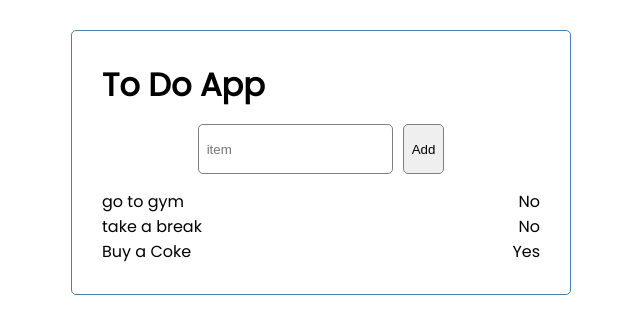
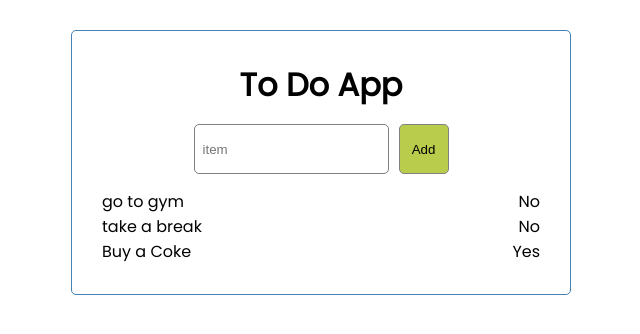
Before and after one commit to Mr-Zee/list-Items, a React (Create React App) app: page / in a window 1280 px wide. Shown: the top 334 px of the page, without its empty margins (319-959 px from the left). Built offline with nearby package versions, Linux system fonts and the light colour scheme.

Commit message:
add item functionality

```diff
--- a/src/App.js
+++ b/src/App.js
@@ -1,22 +1,11 @@
 import Header from "./components/Header";
 import Main from "./components/Main";
-import Task from "./components/Task";
 
-// const tasks = ["meeting 10am", "gym 6m", "party 10pm"];
-const tasks = [
-  { id: 1 ,title: "go to gym", isCompleted: false },
-  { id: 2 ,title: "take a break", isCompleted: false },
-  { id: 3 ,title: "Buy a Coke", isCompleted: true },
-];
 const App = () => {
   return (
     <div className="container">
       <Header />
       <Main />
-
-      {tasks.map((item,index) => (
-        <Task title={item.title} isCompleted={item.isCompleted} key={index}/>
-      ))}
     </div>
   );
 };
--- a/src/components/Main.js
+++ b/src/components/Main.js
@@ -1,10 +1,44 @@
+import React, { useState } from "react";
+import Task from "./Task";
+
+// const tasks = ["meeting 10am", "gym 6m", "party 10pm"]
+
 const Main = () => {
+  const [tasks, setTasks] = useState([
+    { title: "go to gym", isCompleted: false },
+    { title: "take a break", isCompleted: false },
+    { title: "Buy a Coke", isCompleted: true },
+  ]);
+
+  const formSubmit = (e) => {
+    e.preventDefault();
+    let newItem = {
+      title: e.target.elements[0].value,
+      isCompleted: false,
+    };
+    setTasks([...tasks, newItem]);
+  };
+
   return (
     <div className="main">
-      <form className="new-task-form">
-        <input className="new-input-task" type="text" placeholder="item" />
-        <input className="add-button" type="button" value="Add" />
+      <form className="new-task-form" onSubmit={(e) => formSubmit(e)}>
+        <input
+          className="new-input-task"
+          type="text"
+          placeholder="item"
+          name="task"
+        />
+        <input className="add-button" type="submit" value="Add" />
       </form>
+      {tasks.map((item, index) => {
+        return (
+          <Task
+            title={item.title}
+            isCompleted={item.isCompleted}
+            key={item.title}
+          />
+        );
+      })}
     </div>
   );
 };
--- a/src/index.css
+++ b/src/index.css
@@ -34,9 +34,16 @@ body {
     border: 1px solid grey;
 }
 
-.add-button {}
+.add-button {
+    background: rgb(185, 204, 75);
+    width: 50px;
+}
 
 .task {
     display: flex;
     justify-content: space-between;
 }
+
+h1 {
+    text-align: center;
+}
```
